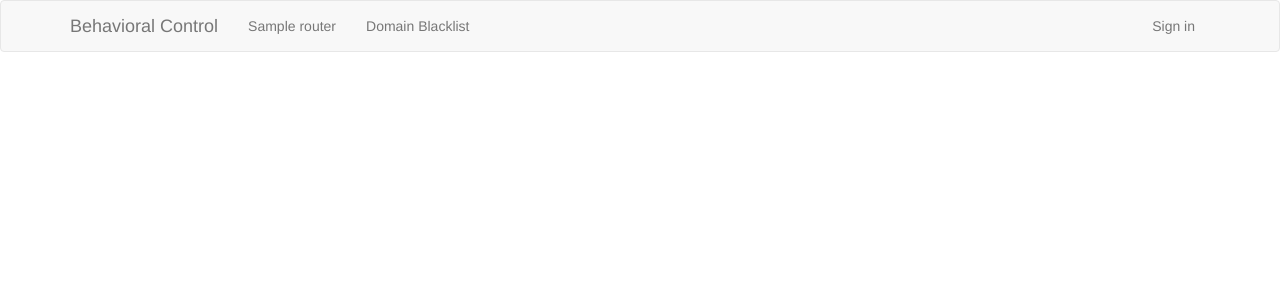
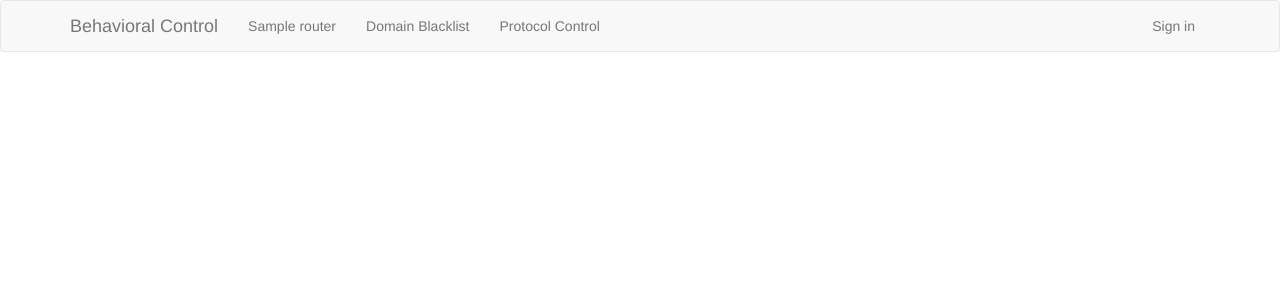
Before and after one commit to dzhuang/django_ikuai_behavioral_control, a Django app: template behavioral_control/my_router/templates/my_router/router_base.html in a window 1280 px wide. Shown: the top 300 px of the page. Run offline with Django 3.2, Linux system fonts and the light colour scheme; the template is opened without the code that fills it: most values are stand-ins (such as "Sample title", 1, 10 or a date in 2020); some libraries are stand-ins or nearby versions.

Commit message:
Display protocol control in template.

```diff
--- a/behavioral_control/my_router/templates/my_router/router_base.html
+++ b/behavioral_control/my_router/templates/my_router/router_base.html
@@ -10,7 +10,7 @@
         <a href="{% url "domain_blacklist-list" router_id %}">{% trans "Domain Blacklist" %}</a>
     </li>
     <li>
-{#        <a href="{% url "foo-list" router_id %}">{% trans "foo" %}</a>#}
+        <a href="{% url "acl_l7-list" router_id %}">{% trans "Protocol Control" %}</a>
     </li>
 
 {% endblock %}
```
